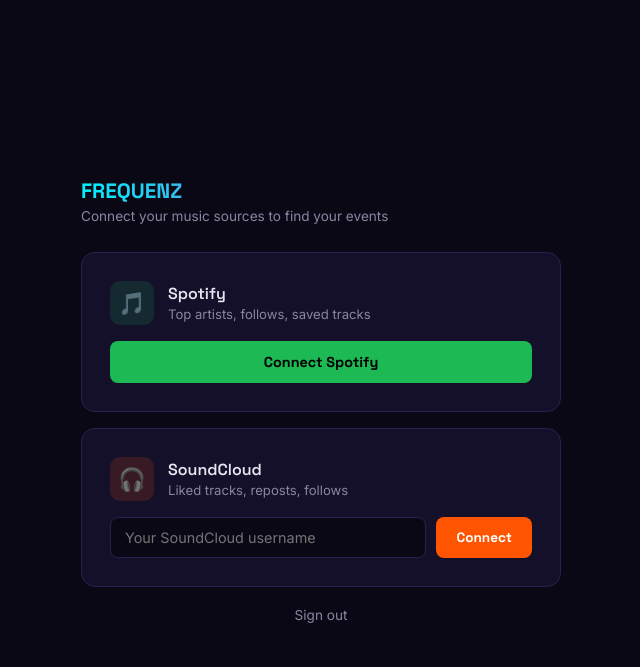
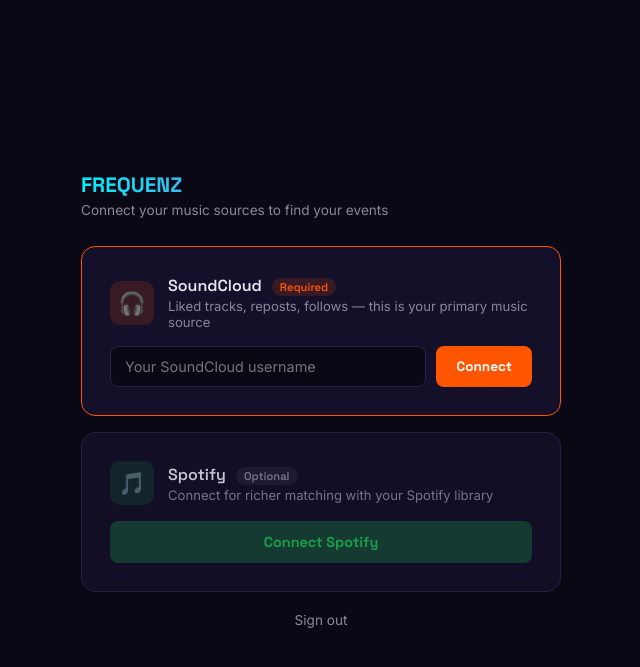
Before and after one commit to marvin-schumann/vibe-radar, a FastAPI app: template src/web/templates/connect.html in a window 1280 px wide. Shown: the top 667 px of the page, without its empty margins (319-959 px from the left). Run offline with FastAPI, Linux system fonts and the light colour scheme; the template is opened without the code that fills it, so the values that code supplies are empty; parts of the project's set-up code (start-up, migrations or seed data) failed here and were passed over.

Commit message:
feat: make Spotify optional, pivot to SoundCloud-first onboarding
SoundCloud is now the primary (required) music source in the connect
flow. Spotify is demoted to optional with muted styling. Dashboard
hides the Spotify platform filter when no Spotify data exists.
Pipeline already handled both sources conditionally — no backend
changes needed.

Co-Authored-By: Claude Opus 4.6 (1M context) <noreply@anthropic.com>

```diff
--- a/src/web/templates/connect.html
+++ b/src/web/templates/connect.html
@@ -83,41 +83,20 @@
     <div class="logo">FREQUENZ</div>
     <div class="step">Connect your music sources to find your events</div>
 
+    {% if request.query_params.get('soundcloud') == 'connected' %}
+    <div class="success-msg">✓ SoundCloud connected successfully.</div>
+    {% endif %}
     {% if request.query_params.get('spotify') == 'connected' %}
     <div class="success-msg">✓ Spotify connected successfully.</div>
     {% endif %}
-    {% if request.query_params.get('soundcloud') == 'connected' %}
-    <div class="success-msg">✓ SoundCloud connected successfully.</div>
-    {% endif %}
 
-    <!-- Spotify -->
-    <div class="card">
-      <div class="card-header">
-        <div class="platform-icon spotify-icon">🎵</div>
-        <div>
-          <div class="card-title">Spotify</div>
-          <div class="card-desc">Top artists, follows, saved tracks</div>
-        </div>
-        {% if connected.get('spotify') %}
-        <div class="connected-badge">Connected</div>
-        {% endif %}
-      </div>
-      {% if connected.get('spotify') %}
-        <a href="/auth/spotify" class="btn-spotify" style="background:#14532d; color:#4ade80;">
-          Reconnect Spotify
-        </a>
-      {% else %}
-        <a href="/auth/spotify" class="btn-spotify">Connect Spotify</a>
-      {% endif %}
-    </div>
-
-    <!-- SoundCloud -->
-    <div class="card">
+    <!-- SoundCloud (primary) -->
+    <div class="card" style="border-color: #ff5500;">
       <div class="card-header">
         <div class="platform-icon soundcloud-icon">🎧</div>
         <div>
-          <div class="card-title">SoundCloud</div>
-          <div class="card-desc">Liked tracks, reposts, follows</div>
+          <div class="card-title">SoundCloud <span style="font-size:0.7rem; background:rgba(255,85,0,0.15); color:#ff5500; padding:2px 8px; border-radius:10px; margin-left:6px; vertical-align:middle;">Required</span></div>
+          <div class="card-desc">Liked tracks, reposts, follows — this is your primary music source</div>
         </div>
         {% if connected.get('soundcloud') %}
         <div class="connected-badge">Connected</div>
@@ -138,12 +117,33 @@
       </form>
     </div>
 
-    {% if connected.get('spotify') or connected.get('soundcloud') %}
+    {% if connected.get('soundcloud') %}
     <a href="/" class="btn-spotify" style="text-decoration:none; display:block; text-align:center; background: linear-gradient(135deg, #00f0ff, #ff00aa); color:#0a0815; margin-top:8px;">
       Go to Dashboard →
     </a>
     {% endif %}
 
+    <!-- Spotify (optional) -->
+    <div class="card" style="opacity: 0.85;">
+      <div class="card-header">
+        <div class="platform-icon spotify-icon">🎵</div>
+        <div>
+          <div class="card-title">Spotify <span style="font-size:0.7rem; background:rgba(255,255,255,0.06); color:var(--muted); padding:2px 8px; border-radius:10px; margin-left:6px; vertical-align:middle;">Optional</span></div>
+          <div class="card-desc">Connect for richer matching with your Spotify library</div>
+        </div>
+        {% if connected.get('spotify') %}
+        <div class="connected-badge">Connected</div>
+        {% endif %}
+      </div>
+      {% if connected.get('spotify') %}
+        <a href="/auth/spotify" class="btn-spotify" style="background:#14532d; color:#4ade80;">
+          Reconnect Spotify
+        </a>
+      {% else %}
+        <a href="/auth/spotify" class="btn-spotify" style="background: rgba(29,185,84,0.3); color: #1DB954;">Connect Spotify</a>
+      {% endif %}
+    </div>
+
     <a href="/auth/logout" class="skip">Sign out</a>
   </div>
 </body>
```
Also changed, not shown: NOTES_FROM_TELEGRAM.md (+8 -0 lines), src/web/templates/index.html (+7 -2 lines).
